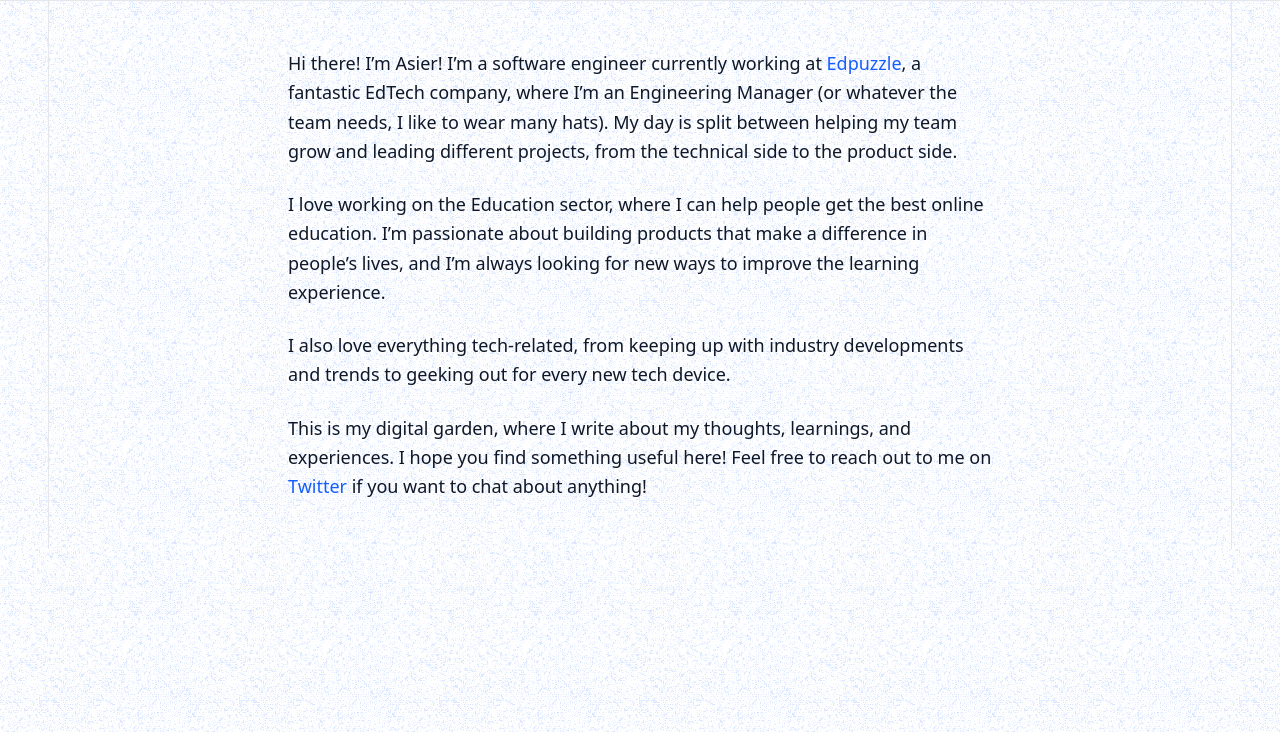
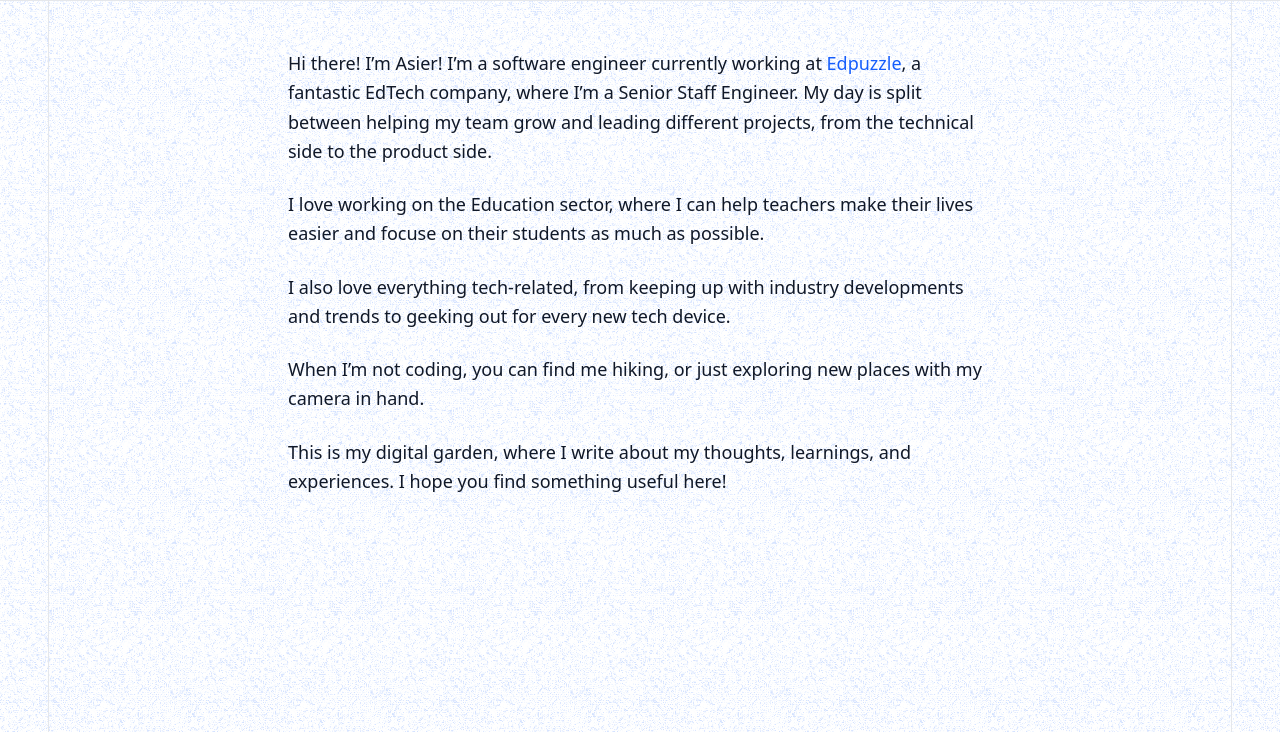
Before and after one commit to asierzapata/asierzapata.com, an Astro site: page /about-me in a window 1280 px wide. Shown: the part 68-800 px from the top of the page. Built offline with nearby package versions, Linux system fonts and the light colour scheme; Astro itself is replaced by a stand-in of ours.

Commit message:
some visual fixes and expanded about me md

```diff
--- a/src/components/header.astro
+++ b/src/components/header.astro
@@ -15,7 +15,7 @@
 
 <section
 	id="divider-slash"
-	class="relative h-4 w-full before:absolute before:top-0 before:-left-[100vw] before:-z-10 before:h-px before:w-[200vw] before:bg-blue-200/50 after:absolute after:bottom-0 after:-left-[100vw] after:-z-10 after:h-px after:w-[200vw] after:bg-blue-200/50"
+	class="relative h-4 w-full before:absolute before:top-0 before:left-1/2 before:-translate-x-1/2 before:-z-10 before:h-px before:w-screen before:bg-blue-200/50 after:absolute after:bottom-0 after:left-1/2 after:-translate-x-1/2 after:-z-10 after:h-px after:w-screen after:bg-blue-200/50"
 >
 	<div
 		class="absolute z-10 size-2 rotate-45 rounded-sm border border-blue-200 bg-white"
--- a/src/layouts/about-me-layout.astro
+++ b/src/layouts/about-me-layout.astro
@@ -11,7 +11,7 @@ import Layout from './layout.astro'
 			prose-h1:font-light prose-h2:font-light prose-h3:font-light prose-h4:font-light
 			prose-h1:text-3xl prose-h2:text-2xl prose-h3:text-xl prose-h4:text-lg
 			prose-p:text-gray-900 prose-p:leading-relaxed
-			prose-a:text-blue-600 prose-a:no-underline hover:prose-a:underline
+			prose-a:text-blue-600 prose-a:no-underline prose-a:hover:underline
 			prose-code:px-1 prose-code:py-0.5 prose-code:rounded
 			prose-pre:bg-gray-50 prose-pre:border prose-pre:border-gray-200
 			prose-img:rounded prose-img:shadow-sm
--- a/src/layouts/layout.astro
+++ b/src/layouts/layout.astro
@@ -35,14 +35,16 @@ import Button from '../components/button.astro'
 				</nav>
 			</div>
 		</div>
-		<main class="mx-3 grow md:mx-8 lg:mx-12 border-gray-200 border-x h-full">
+		<main class="mx-3 grow md:mx-8 lg:mx-12 border-gray-200 border-x">
 			<slot />
 		</main>
 	</body>
 
 	<style>
 		body {
-			min-height: 100%;
+			display: flex;
+			flex-direction: column;
+			min-height: 100vh;
 		}
 	</style>
 </html>
--- a/src/pages/about-me.md
+++ b/src/pages/about-me.md
@@ -2,10 +2,12 @@
 layout: ../layouts/about-me-layout.astro
 ---
 
-Hi there! I'm Asier! I’m a software engineer currently working at [Edpuzzle](https://edpuzzle.com), a fantastic EdTech company, where I’m an Engineering Manager (or whatever the team needs, I like to wear many hats). My day is split between helping my team grow and leading different projects, from the technical side to the product side.
+Hi there! I'm Asier! I’m a software engineer currently working at [Edpuzzle](https://edpuzzle.com), a fantastic EdTech company, where I’m a Senior Staff Engineer. My day is split between helping my team grow and leading different projects, from the technical side to the product side.
 
-I love working on the Education sector, where I can help people get the best online education. I’m passionate about building products that make a difference in people’s lives, and I’m always looking for new ways to improve the learning experience.
+I love working on the Education sector, where I can help teachers make their lives easier and focuse on their students as much as possible.
 
 I also love everything tech-related, from keeping up with industry developments and trends to geeking out for every new tech device.
 
-This is my digital garden, where I write about my thoughts, learnings, and experiences. I hope you find something useful here! Feel free to reach out to me on [Twitter](https://twitter.com/asierzapata) if you want to chat about anything!
+When I’m not coding, you can find me hiking, or just exploring new places with my camera in hand.
+
+This is my digital garden, where I write about my thoughts, learnings, and experiences. I hope you find something useful here!
--- a/src/pages/index.astro
+++ b/src/pages/index.astro
@@ -17,7 +17,7 @@ posts = posts.sort((a, b) => b.data.date.valueOf() - a.data.date.valueOf())
 			</h2>
 			<p class="text-center">
 				<span class="text-blue-400 text-balance">
-					Thoughts, tutorials, and musings on web development and technology.
+					Thoughts and musings on web development and technology.
 				</span>
 			</p>
 		</hgroup>
--- a/src/pages/posts/[id].astro
+++ b/src/pages/posts/[id].astro
@@ -54,9 +54,6 @@ const formattedDate = date.toLocaleDateString('en-US', {
 		</hgroup>
 	</Header>
 
-	<!-- Divider -->
-	<div class="border-t border-gray-200 mb-4"></div>
-
 	<div class="px-4 py-6 md:px-8 md:py-12 max-w-3xl mx-auto">
 		<!-- Post Content -->
 		<article
@@ -65,7 +62,7 @@ const formattedDate = date.toLocaleDateString('en-US', {
 			prose-h1:font-light prose-h2:font-light prose-h3:font-light prose-h4:font-light
 			prose-h1:text-3xl prose-h2:text-2xl prose-h3:text-xl prose-h4:text-lg
 			prose-p:text-gray-900 prose-p:leading-relaxed
-			prose-a:text-blue-600 prose-a:no-underline hover:prose-a:underline
+			prose-a:text-blue-600 prose-a:no-underline prose-a:hover:underline
 			prose-code:px-1 prose-code:py-0.5 prose-code:rounded
 			prose-pre:bg-gray-50 prose-pre:border prose-pre:border-gray-200
 			prose-img:rounded prose-img:shadow-sm
```
Also changed, not shown: 1 other file.
